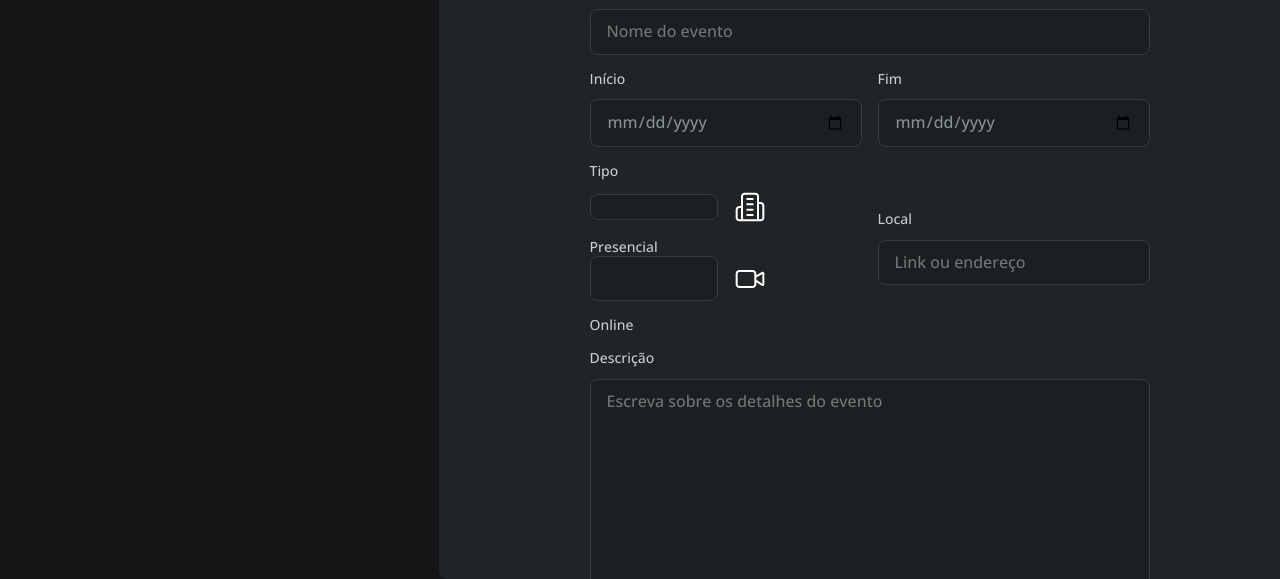
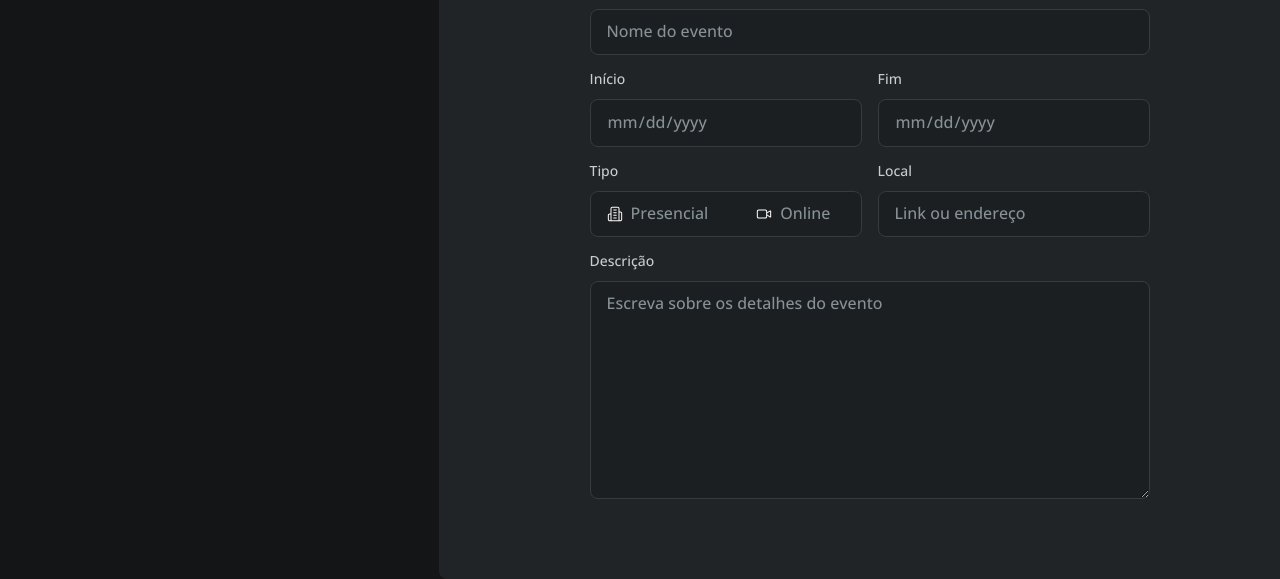
Before and after one commit to EduFlu/formulario-convite, a plain HTML site: page index.html in a window 1280 px wide. Shown: the part 221-800 px from the top of the page. Drawn offline with nearby package versions, Linux system fonts and the light colour scheme.

Commit message:
to ficando louco

```diff
--- a/index.html
+++ b/index.html
@@ -1,17 +1,17 @@
 <!DOCTYPE html>
 <html lang="pt-br">
-
   <head>
-  <link rel="preconnect" href="https://fonts.googleapis.com">
-  <link rel="preconnect" href="https://fonts.gstatic.com" crossorigin>
-  <meta charset="UTF-8">
-  <meta name="viewport" content="width=device-width, initial-scale=1.0">
+    <link rel="preconnect" href="https://fonts.googleapis.com" />
+    <link rel="preconnect" href="https://fonts.gstatic.com" crossorigin />
+    <meta charset="UTF-8" />
+    <meta name="viewport" content="width=device-width, initial-scale=1.0" />
     <title>Formulário de convite</title>
 
     <link
       href="https://fonts.googleapis.com/css2?family=Baloo+2:wght@400..800&family=Leckerli+One&family=Open+Sans:ital,wght@0,300..800;1,300..800&display=swap"
-    rel="stylesheet">
-  <link rel="stylesheet" href="styles/index.css">
+      rel="stylesheet"
+    />
+    <link rel="stylesheet" href="styles/index.css" />
   </head>
 
   <body>
@@ -19,7 +19,7 @@
       <aside>
         <div class="aside-container">
           <div>
-          <img src="assets/Logo.svg" alt="imagem da logo">
+            <img src="assets/Logo.svg" alt="imagem da logo" />
             <h1>Festivite</h1>
             <p>Crie um convite digital para o seu evento</p>
           </div>
@@ -30,55 +30,86 @@
           <h1>Crie seu convite</h1>
 
           <div class="about">
-          <img src="assets/icons/calendar.svg" alt="ícone de calendário">
+            <img src="assets/icons/calendar.svg" alt="ícone de calendário" />
             <h2>Sobre o evento</h2>
           </div>
 
           <form method="post" enctype="multipart/form-data">
             <fieldset id="about-event">
-
               <div class="input-wrapper">
                 <label for="name-event">Titulo</label>
-              <input type="text" id="name-event" name="name-event" placeholder="Nome do evento">
+                <input
+                  type="text"
+                  id="name-event"
+                  name="name-event"
+                  placeholder="Nome do evento"
+                />
               </div>
 
               <div class="input-grid">
                 <div class="input-wrapper">
                   <label for="initial-date">Início</label>
-                <input type="date" id="initial-date" name="initial-date" lang="pt-BR">
+                  <input
+                    type="date"
+                    id="initial-date"
+                    name="initial-date"
+                    lang="pt-BR"
+                  />
                 </div>
 
                 <div class="input-wrapper">
                   <label for="final-date">Fim</label>
-                <input type="date" id="final-date" name="final-date" lang="pt-BR">
+                  <input
+                    type="date"
+                    id="final-date"
+                    name="final-date"
+                    lang="pt-BR"
+                  />
                 </div>
               </div>
 
               <div class="input-grid">
                 <div class="radio-wrapper">
                   <label for="modality">Tipo</label>
-                <div class="input-grid">
-                  <input type="radio" name="modality" id="modality">
-                  <img src="assets/icons/building-2.svg" alt="ícone de um prédio">
-                  <span>Presencial</span>
+
+                  <div class="flex">
+                    <div class="radio-btn">
+                      <img
+                        src="assets/icons/building-2.svg"
+                        alt="ícone de um prédio"
+                      />
+                      <button>Presencial</button>
                     </div>
-                <div class="input-grid">
-                  <input type="" name="modality" id="modality">
-                  <img src="assets/icons/video.svg" alt="ícone de um prédio">
-                  <span>Online</span>
+                    <div class="radio-btn">
+                      <img
+                        src="assets/icons/video.svg"
+                        alt="ícone de um prédio"
+                      />
+                      <button>Online</button>
+                    </div>
                   </div>
                 </div>
 
                 <div class="input-wrapper">
                   <label for="locale">Local</label>
-                <input type="url" id="locale" name="locale" placeholder="Link ou endereço">
+                  <input
+                    type="url"
+                    id="locale"
+                    name="locale"
+                    placeholder="Link ou endereço"
+                  />
                 </div>
               </div>
 
               <div class="textarea-wrapper">
                 <label for="description">Descrição</label>
-              <textarea name="description" id="description" cols="30" rows="10"
-                placeholder="Escreva sobre os detalhes do evento"></textarea>
+                <textarea
+                  name="description"
+                  id="description"
+                  cols="30"
+                  rows="10"
+                  placeholder="Escreva sobre os detalhes do evento"
+                ></textarea>
               </div>
             </fieldset>
           </form>
@@ -86,5 +117,4 @@
       </main>
     </div>
   </body>
-
 </html>
--- a/styles/fields/index.css
+++ b/styles/fields/index.css
@@ -8,8 +8,11 @@ input, textarea, select {
   font: var(--text-md);
   color: var(--input-placeholder);
   background-color: var(--input-base);
+}
 
-
+input::placeholder,
+textarea::placeholder {
+  color: var(--input-placeholder);
 }
 
 label {
@@ -17,13 +20,58 @@ label {
   margin-bottom: .75rem;
 }
 
+.flex {
+  display: flex;
+  align-items: center;
+  gap: 3rem;
+
+
+  background-color: var(--input-base);
+  border: 1px solid var(--input-stroke);
+  border-radius: .5rem;
+  padding: .75rem 1rem;
+
+  & span {
+    margin-left: .5rem;
+  }
+
+  .radio-btn {
+    display: flex;
+    align-items: center;
+
+    img {
+      margin-right: .5rem;
+    }
+  }
+
+  button {
+    border: none;
+    background-color: var(--input-base);
+    color: var(--input-placeholder);
+    font: var(--text-md);
+
+  }
+}
+
 .input-grid {
   display: grid;
   grid-template-columns: 1fr 1fr;
   align-items: center;
   gap: 1rem;
+
+  & img {
+    width: 1rem;
+  }
 }
 
-input[type="radio"] {
-  appearance: none;
+input:focus,
+select:focus,
+textarea:focus {
+  outline: 1px solid var(--brand-light);
 }
+
+input[type="date"] {
+  &::-webkit-calendar-picker-indicator {
+    display: none;
+  }
+}
```
Also changed, not shown: styles/global.css (line endings or trailing spaces). Lines whose indentation alone changed are shown as unchanged.
